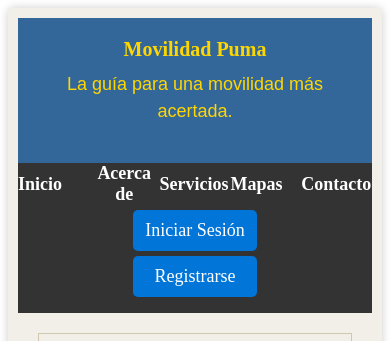
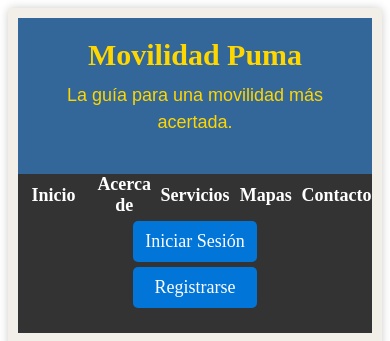
Before and after one commit to Edgar03ohs/MovilidadPuma, a Flask app: page /mapas in a window 390 px wide. Shown: the top 341 px of the page. Run offline with Flask 3, Linux system fonts and the light colour scheme.

Commit message:
esteticaResponsiva

```diff
--- a/app/static/css/estilos.css
+++ b/app/static/css/estilos.css
@@ -39,7 +39,6 @@ header p {
     margin-top: 10px; /* Agrega espacio superior al párrafo para separarlo del título */
 }
 
-/* Estilos para la barra de navegación */
 nav {
     background-color: #333;
     color: #fff;
@@ -47,7 +46,7 @@ nav {
     display: flex;
     justify-content: space-between;
     align-items: center;
-    padding: 0%;
+    padding: 0;
     height: 60px;
     text-align: center;
 }
@@ -64,7 +63,6 @@ nav ul {
 
 /* Estilos para los enlaces de navegación */
 nav ul li {
-    margin: 0 auto;
     position: relative;
     align-items: center;
     width: 100%;
@@ -72,19 +70,27 @@ nav ul li {
 }
 
 nav ul li a {
+    margin: 0 auto;
     text-decoration: none;
     color: #fff;
     font-weight: bold;
+    align-items: center;
+    height: 100%;
+    width: 100%;
     display: flex;
-    align-items: center;
-    display: flex;
-    height: 100%;
 }
+nav ul li a span {
+    position: relative;
+    width: 100%;
+    text-align: center;
+    /* box-sizing: border-box; */
+    /*padding: 0 10px;  Ajusta el espacio alrededor del texto si es necesario */
+}
+
 
 /* Estilos para el fondo en hover */
 nav ul li:hover {
     background-color: #565555; /* Color de fondo al hacer hover */
-    color: #ffbf00;
 }
 
 /* Estilos para el texto en hover */
@@ -254,10 +260,11 @@ button:hover {
 
 /* Estilos responsivos para dispositivos móviles */
 @media screen and (max-width: 800px) {
+
     nav {
         flex-direction: column; /* Apila los elementos en columnas */
         align-items: center; /* Alinea los elementos a la izquierda */
-        height: 150px;
+        height: auto;
     }
 
     nav ul li a {
@@ -304,11 +311,11 @@ button:hover {
     }
 
     h1 {
-        font-size: 20px; /* Tamaño de fuente más pequeño para dispositivos móviles */
+        font-size: 30px; /* Tamaño de fuente más pequeño para dispositivos móviles */
     }
 
     label {
-        font-size: 16px; /* Tamaño de fuente más pequeño para etiquetas en dispositivos móviles */
+        font-size: 12px; /* Tamaño de fuente más pequeño para etiquetas en dispositivos móviles */
     }
 
     input[type="text"],
--- a/app/static/js/script.js
+++ b/app/static/js/script.js
@@ -31,9 +31,37 @@ const mobileButton = document.getElementById("mobile-button");
 // Obtiene una referencia al botón de "Iniciar Sesion" por su ID
 const botonInicioDeSesion = document.getElementById("botonInicioDeSesion");
 
-
 // Obtiene una referencia al botón de "Registrarse" por su ID
 const botonRegistro = document.getElementById("botonRegistro");
+
+// Obtener el elemento nav
+const navElement = document.querySelector('nav');
+
+// Obtener el elemento nav ul
+const navulElement = document.querySelector('nav ul');
+
+// Obtener el elemento nav ul li
+const navulliElement = document.querySelector('nav ul li');
+
+// Obtener el elemento nav ul li a
+const navulliaElement = document.querySelector('nav ul li a');
+
+// Obtener el elemento label
+const labelElement = document.querySelector('label');
+
+// Obtener el elemento nav h1
+const h1Element = document.querySelector('h1');
+
+// Obtener el elemento boton-container
+const botonContainerElement = document.querySelector('.boton-container');
+
+// Obtener el elemento boton
+const botonElement = document.querySelector('.boton');
+
+// Obtener el elemento button
+const buttonElement = document.querySelector('button');
+
+
 
 // Obtiene una referencia al contenedor principal por su clase CSS
 const container = document.querySelector(".container");
@@ -43,6 +71,12 @@ window.addEventListener("resize", () => {
         container.style.maxWidth = "360px";
     } else {
         container.style.maxWidth = "1500px";
+        if(window.innerWidth >= 800) {
+        // navElement.style.alignItems = 'center';
+        // navElement.style.height = 'auto';
+        // navulElement.style.width= '65%';
+        navElement.style.flexDirection = "inline";
+        }
     }
 });
 
@@ -53,16 +87,134 @@ window.dispatchEvent(new Event('resize'));
 desktopButton.addEventListener("click", () => {
     // Cambia el estilo del contenedor para ajustar la vista de escritorio
     container.style.maxWidth = "1500px";
+
+    navElement.style.alignItems = 'center';
+    navElement.style.flexDirection = "inline";
+    navElement.style.display = 'flex';
+    navElement.style.justifyContent = 'space-between';
+    navElement.style.padding = '0';
+    navElement.style.height = 'auto';
+
+    navulElement.style.listStyleType = 'none';
+    navulElement.style.margin = '0';
+    navulElement.style.padding = '0';
+    navulElement.style.height = '100%';
+    // navulElement.style.width= '65%';
+    navulElement.style.display = 'flex';
+
+    // navulliElement.style.position = 'relative';
+    // navulliElement.style.width = '100%';
+    // navulliElement.style.display = 'flex';
+    // navulElement.style.alignItems = 'center';
+
+    // navulliaElement.style.textDecoration = 'none';
+    // navulliaElement.style.alignItems = 'center';
+    // navulliaElement.style.display = 'flex';
+    // navulliaElement.style.height = '100%';
+    // navulliaElement.style.width = '100%';
+    // navulliaElement.style.margin = '0 auto';
+
+    labelElement.style.fontSize = '18px'; /* Tamaño de fuente más pequeño para etiquetas en dispositivos móviles */
+    labelElement .style.display = 'block'; /* Hace que las etiquetas ocupen todo el ancho disponible */
+    labelElement.style.color = '#333'; /* Color del texto de las etiquetas */
+    labelElement.style.marginBottom = '10px'; /* Margen inferior para separar las etiquetas de los campos de entrada */
+
+    h1Element.style.fontSize = '36px';
+    h1Element.style.margin = '0';
+
+    // container.style.maxWidth = '1500px'; /* Establece el ancho máximo del contenedor principal */
+    // container.style.margin = '0 auto'; /* Centra el contenedor horizontalmente en la página */
+    // container.style.borderRadius = '5px'; /* Agrega bordes redondeados al contenedor */
+    // container.style.boxShadow = '0 0 10px rgba(0, 0, 0, 0.2)'; /* Agrega una sombra al contenedor */
+    // container.style.marginBottom = '60px';
+    // container.style.padding = '20px';
+
+    // botonContainerElement.style.alignItems = 'center';
+    // botonContainerElement.style.paddingBottom = '5px';
+    // botonContainerElement.style.paddingTop = '5px';
+    // botonContainerElement.style.display = 'flex';
+    // botonContainerElement.style.gap= '0px'; /* Espacio entre los botones */
+
+    // botonElement.style.display = 'inline-block';
+    // botonElement.style.marginRight = '7px';
+    // botonElement.style.marginLeft = '0';
+    // botonElement.style.padding = '10px 6px';
+    // botonElement.style.textDecoration = 'none';
+    // botonElement.style.border = 'none';
+    // botonElement.style.borderRadius= '5px';
+    // botonElement.style.cursor = 'pointer';
+    // botonElement.style.fontSize = '18px';
+
+    // textarea.height = '120px'; /* Altura más pequeña para textarea en dispositivos móviles */
+
+    // buttonElement.style.fontSize = '18px'; /* Tamaño de fuente más pequeño para botón en dispositivos móviles */
+    // buttonElement.style.display = 'block'; /* Hace que el botón ocupe todo el ancho disponible */
+    // buttonElement.style.width = '35%';
+    // buttonElement.style.margin = '0 auto'; /* Establece márgenes automáticos a la izquierda y la derecha, centrando el bloque */
+    // buttonElement.style.padding = '15px'; /* Relleno para el botón */
+    // buttonElement.style.backgroundColor = '#336699'; /* Color de fondo del botón */
+    // buttonElement.style.color = '#fff'; /* Color del texto del botón */
+    // buttonElement.style.border = 'none'; /* Sin borde */
+    // buttonElement.style.borderRadius= '5px'; /* Bordes redondeados para el botón */
+    // buttonElement.style.cursor = 'pointer'; /* Cambia el cursor al pasar sobre el botón */
+    // buttonElement.style.transition = 'backgroundColor 0.3s'; /* Transición de color de fondo al pasar el cursor */
+
 });
-
-
 // Agrega un evento de clic al botón de "Vista Móvil"
 mobileButton.addEventListener("click", () => {
     // Cambia el estilo del contenedor para ajustar la vista móvil
+    container.style.maxWidth = "360px";
 
     // localStorage.setItem('vista', 'movil');
 
-    container.style.maxWidth = "360px";
+    navElement.style.height = 'auto';
+    navElement.style.flexDirection = 'column';
+    navElement.style.alignItems = 'center';
+
+    // navulliaElement.style.paddingLeft = '0%';
+    // navulliaElement.style.textDecoration = 'none';
+    // navulliaElement.style.alignItems = 'center';
+    // navulliaElement.style.display = 'flex';
+    // navulliaElement.style.height = '100%';
+
+    /* Estilos para los elementos de navegación */
+
+    navulElement.style.listStyleType = 'none';
+    navulElement.style.margin = '0';
+    navulElement.style.padding = '0';
+    navulElement.style.height = '100%';
+    navulElement.style.width= '100%';
+    navulElement.style.display = 'flex';
+
+    /* Estilos para los enlaces de navegación */
+
+    // navulliElement.style.position = 'relative';
+    // navulliElement.style.width = '100%';
+    // navulliElement.style.display = 'flex';
+
+    /* Estilos para los enlaces de navegación */
+
+    // container.style.padding = '10px'; /* Reducción del relleno para dispositivos móviles */
+
+    // botonContainerElement.style.alignItems = 'center';
+    // botonContainerElement.style.marginBottom = '15px';
+
+    // botonElement.style.width = '100%'; /* O ajusta según sea necesario */
+    // botonElement.style.margin = '0px';
+    // botonElement.style.marginBottom = '5px';
+
+    h1Element.style.fontSize = '30px'; /* Tamaño de fuente más pequeño para dispositivos móviles */
+
+    labelElement.style.fontSize = '12px'; /* Tamaño de fuente más pequeño para etiquetas en dispositivos móviles */
+
+    // input[type="text"].fontSize = '14px';
+    // input[type="email"].fontSize = '14px';
+    // select.fontSize = '14px';
+    // textarea.style.fontSize = '14px'; /* Tamaño de fuente más pequeño para campos de entrada en dispositivos móviles */
+
+    // textarea.height = '100px'; /* Altura más pequeña para textarea en dispositivos móviles */
+
+    // buttonElement.style.fontSize = '16px'; /* Tamaño de fuente más pequeño para botón en dispositivos móviles */
 });
 
 // Agrega un evento de clic al botón de "Iniciar Sesion"
--- a/app/templates/mapas.html
+++ b/app/templates/mapas.html
@@ -17,11 +17,11 @@
         <!-- Barra de Navegación -->
         <nav>
             <ul>
-                <li><a href="{{ url_for('main.landing_page') }}">Inicio</a></li>
-                <li><a href="{{ url_for('main.landing_page') }}#acerca">Acerca de</a></li>
-                <li><a href="{{ url_for('main.landing_page') }}#servicios">Servicios</a></li>
-                <li><a href="{{ url_for('main.mapas') }}">Mapas</a></li>
-                <li><a href="{{ url_for('main.landing_page') }}#contacto">Contacto</a></li>
+                <li><a href="{{ url_for('main.landing_page') }}"><span>Inicio</span></a></li>
+                <li><a href="{{ url_for('main.landing_page') }}#acerca"><span>Acerca de</span></a></li>
+                <li><a href="{{ url_for('main.landing_page') }}#servicios"><span>Servicios</span></a></li>
+                <li><a href="{{ url_for('main.mapas') }}"><span>Mapas</span></a></li>
+                <li><a href="{{ url_for('main.landing_page') }}#contacto"><span>Contacto</span></a></li>
             </ul>
             <div class="boton-container">
               <boton class="boton" id="botonInicioDeSesion">Iniciar Sesión</boton>
```
Also changed, not shown: app/templates/exito.html (+5 -5 lines), app/templates/formulario.html (+5 -5 lines), app/templates/inicioSesion.html (+4 -4 lines), app/templates/landing_page.html (+5 -5 lines), app/templates/ver_registros.html (+5 -5 lines).
